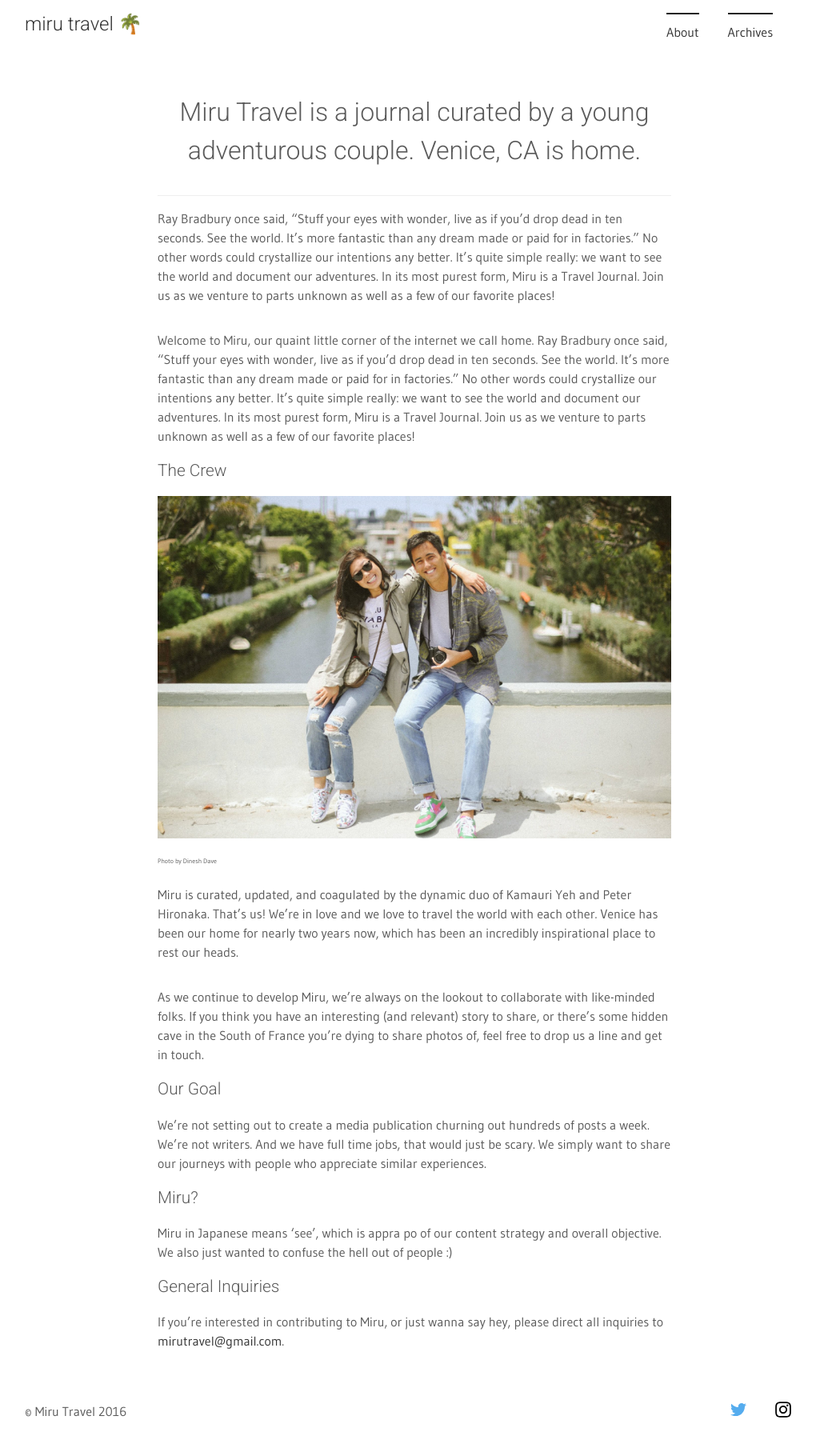
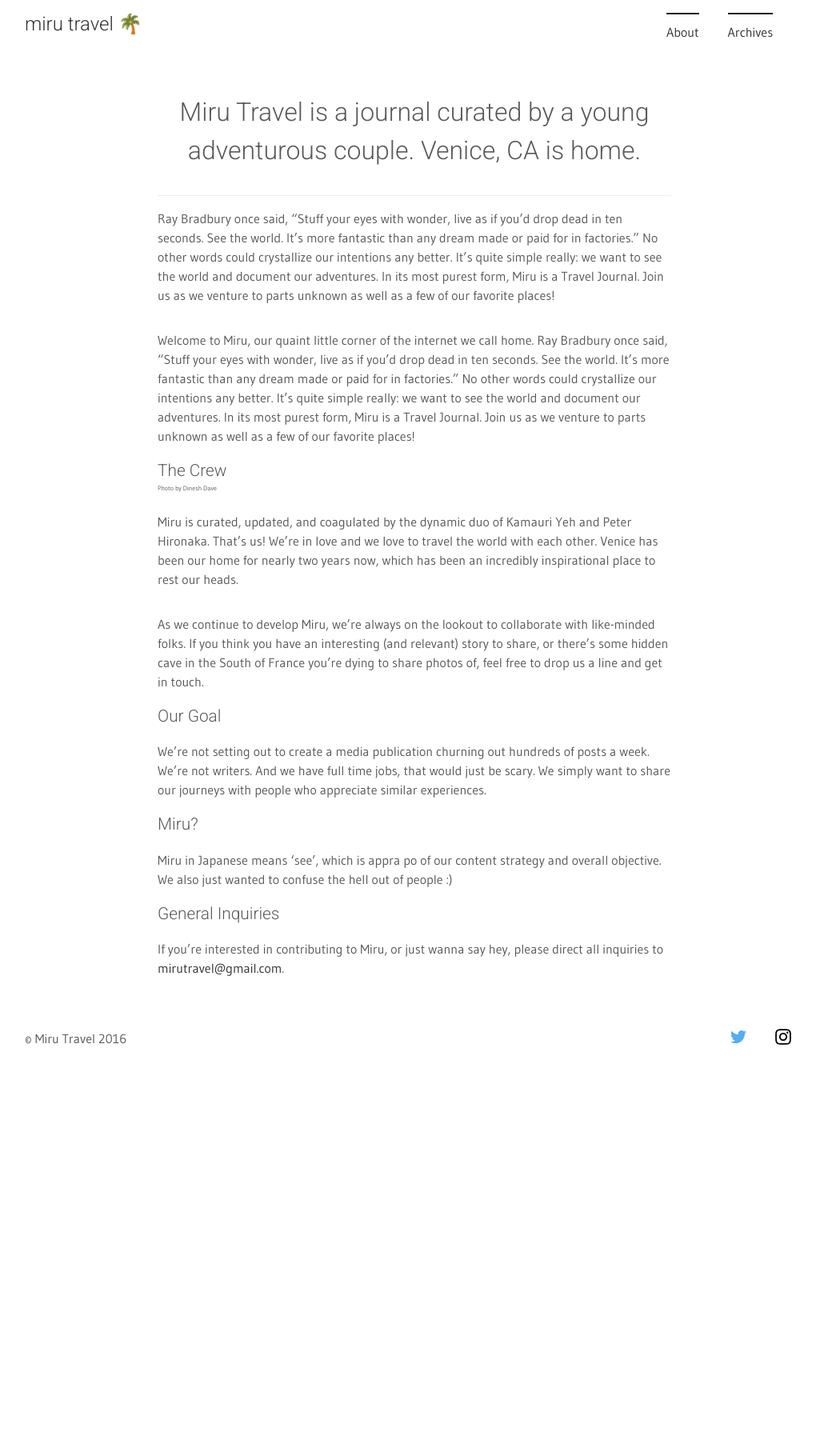
Before and after one commit to PHironaka/Miru-Blog, a Jekyll site: the page built from about.md, in a window 1280 px wide. Shown: the whole page at 80% size, without its empty margins (122-1142 px from the left). Built offline with Jekyll 4.4.1, drawn with Linux system fonts in a browser that asks for light colours; after the commit the page ends 1344 px from its top, so only the background shows below that.

Commit message:
Updated About

```diff
--- a/about.md
+++ b/about.md
@@ -18,7 +18,6 @@ Welcome to Miru, our quaint little corner of the internet we call home. Ray Brad
 
 # The Crew
 
-![11101641_10155521431790142_7106176997064101043_o.jpg](/uploads/11101641_10155521431790142_7106176997064101043_o.jpg)
 
 ###### Photo by Dinesh Dave
 
```
